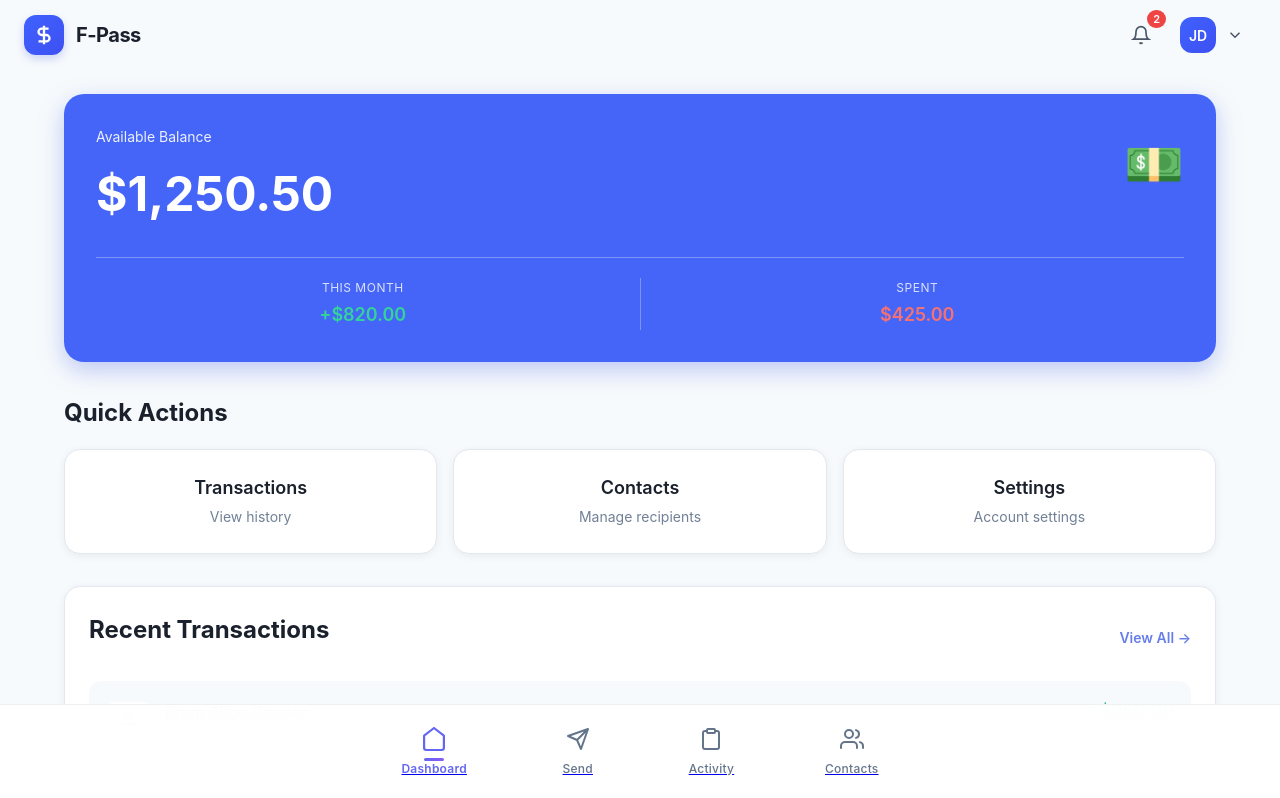
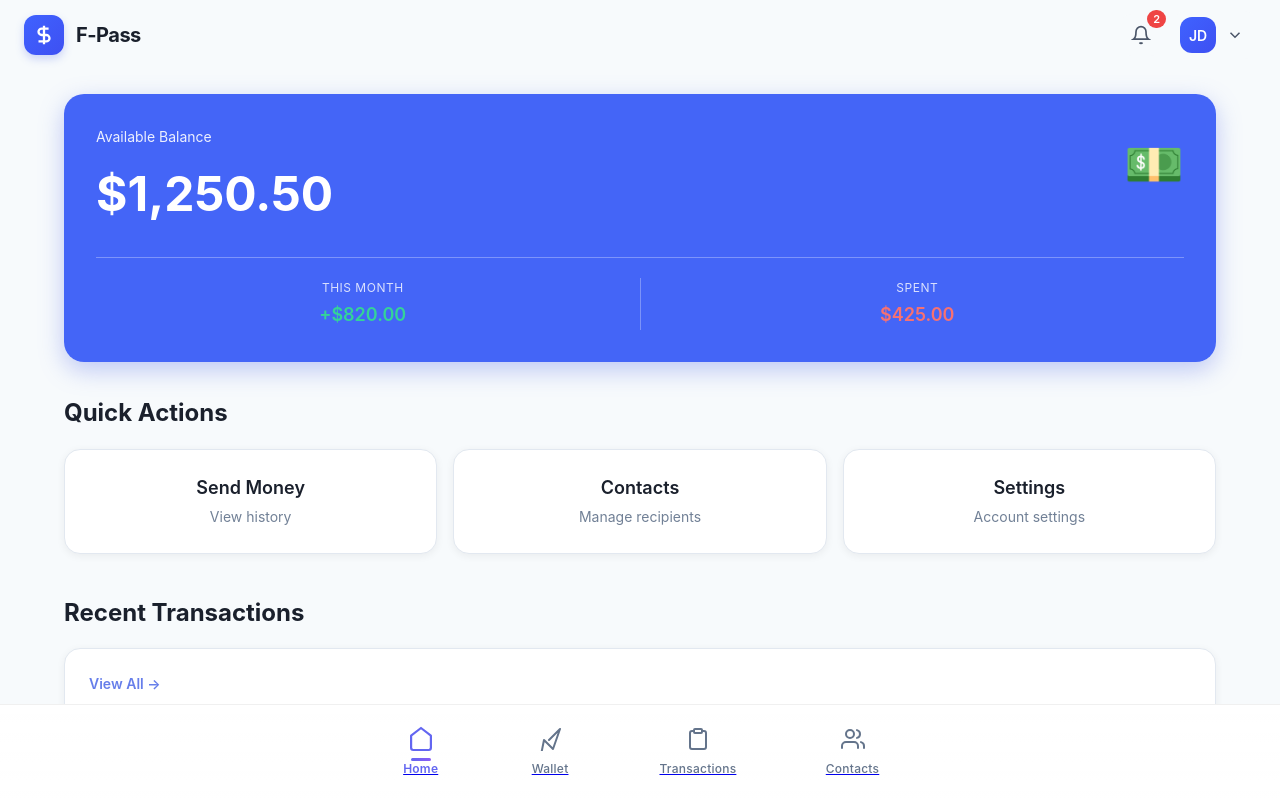
Before and after one commit to KagsM/money-transfer, a React (Vite) app: page /user/dashboard in a window 1280 px wide. Shown: the top 798 px of the page. Built offline with nearby package versions, Linux system fonts and the light colour scheme.

Commit message:
change user dashboard

```diff
--- a/src/App.css
+++ b/src/App.css
@@ -3887,9 +3887,11 @@ button {
 }
 
 .actions-grid {
-  display: grid;
-  grid-template-columns: repeat(auto-fit, minmax(200px, 1fr));
-  gap: 16px;
+  display: flex;
+  flex-direction: row; /* Horizontal row on small screens */
+  gap: 1rem;
+  overflow-x: auto; /* Allow horizontal scrolling if needed */
+  padding-bottom: 0.5rem;
 }
 
 .quick-action-card {
@@ -4261,3 +4263,20 @@ button {
     font-size: 12px;
   }
 }
+.quick-action-card {
+  flex: 0 0 auto; /* Don't grow or shrink, maintain natural size */
+  min-width: 100px; /* Adjust based on your design */
+  text-align: center;
+}
+
+/* On larger screens, you might want them to take full width */
+@media (min-width: 768px) {
+  .actions-grid {
+    justify-content: space-between;
+    overflow-x: visible;
+  }
+
+  .quick-action-card {
+    flex: 1;
+  }
+}
--- a/src/components/UserBottomNavbar.jsx
+++ b/src/components/UserBottomNavbar.jsx
@@ -7,7 +7,7 @@ function UserBottomNavbar() {
   const navItems = [
     {
       path: '/user/dashboard',
-      label: 'Dashboard',
+      label: 'Home',
       icon: (
         <svg viewBox="0 0 24 24" fill="none" stroke="currentColor" className="bottom-nav__icon">
           <path d="M3 9l9-7 9 7v11a2 2 0 0 1-2 2H5a2 2 0 0 1-2-2z" strokeWidth="2" strokeLinecap="round" strokeLinejoin="round" />
@@ -15,17 +15,17 @@ function UserBottomNavbar() {
       )
     },
     {
-      path: '/user/send-money',
-      label: 'Send',
+      path: '/user/wallet',
+      label: 'Wallet',
       icon: (
         <svg viewBox="0 0 24 24" fill="none" stroke="currentColor" className="bottom-nav__icon">
-          <path d="M22 2L11 13M22 2l-7 20-4-9-9-4 20-7z" strokeWidth="2" strokeLinecap="round" strokeLinejoin="round" />
+          <path d="M22 2L11 13M22 2l-7 20-9-9-4 20" strokeWidth="2" strokeLinecap="round" strokeLinejoin="round" />
         </svg>
       )
     },
     {
       path: '/user/transactions',
-      label: 'Activity',
+      label: 'Transactions',
       icon: (
         <svg viewBox="0 0 24 24" fill="none" stroke="currentColor" className="bottom-nav__icon">
           <path d="M16 4h2a2 2 0 0 1 2 2v14a2 2 0 0 1-2 2H6a2 2 0 0 1-2-2V6a2 2 0 0 1 2-2h2" strokeWidth="2" strokeLinecap="round" strokeLinejoin="round" />
--- a/src/pages/UserHomePage.jsx
+++ b/src/pages/UserHomePage.jsx
@@ -66,8 +66,8 @@ function UserHomePage() {
         <div className="quick-actions">
           <h2 className="section-title">Quick Actions</h2>
           <div className="actions-grid">
-            <Link to="/user/transactions" className="quick-action-card">
-              <h3 className="action-title">Transactions</h3>
+            <Link to="/user/send-money" className="quick-action-card">
+              <h3 className="action-title">Send Money</h3>
               <p className="action-desc">View history</p>
             </Link>
             <Link to="/user/contacts" className="quick-action-card">
@@ -82,9 +82,9 @@ function UserHomePage() {
         </div>
 
         {/* Recent Transactions */}
+        <h2 className="section-title">Recent Transactions</h2>
         <div className="recent-transactions">
           <div className="transactions-header">
-            <h2 className="section-title">Recent Transactions</h2>
             <Link to="/user/transactions" className="view-all-link">View All →</Link>
           </div>
 
```
